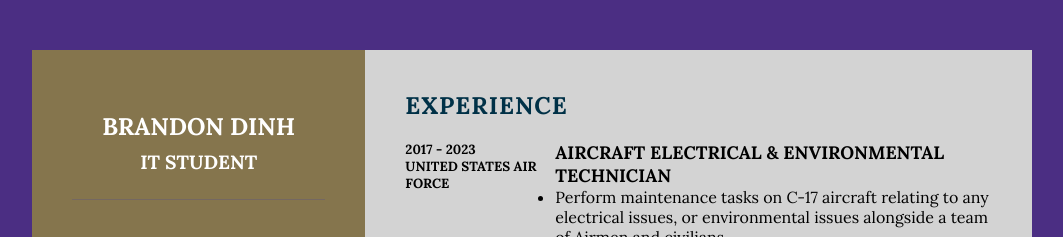
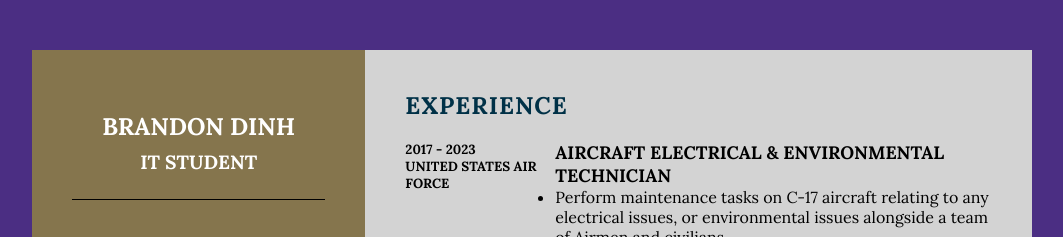
Before and after one commit to bjdinhUW/230-resume, a plain HTML site: page index.html in a window 1280 px wide. Shown: the top 237 px of the page, without its empty margins (108-1171 px from the left). Drawn offline with Linux system fonts and the light colour scheme.

Commit message:
Update style.css

```diff
--- a/style.css
+++ b/style.css
@@ -40,7 +40,7 @@ body
     flex-direction: column;
     align-items: center;
     padding-bottom: 20px;
-    border-bottom: 1px solid rgba(46, 50, 179, 0.2);
+    border-bottom: 1px solid #000000;
 }
 
 .name h2
```
